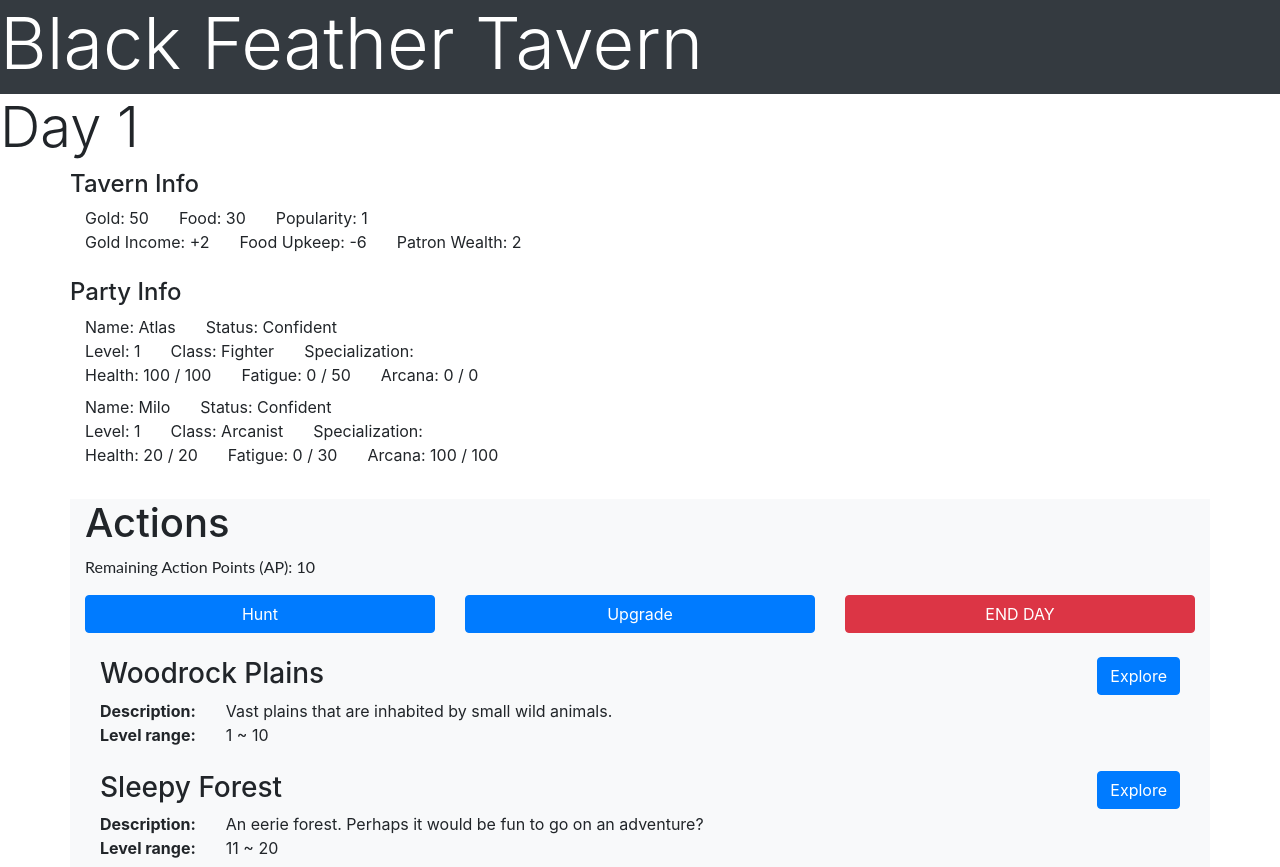
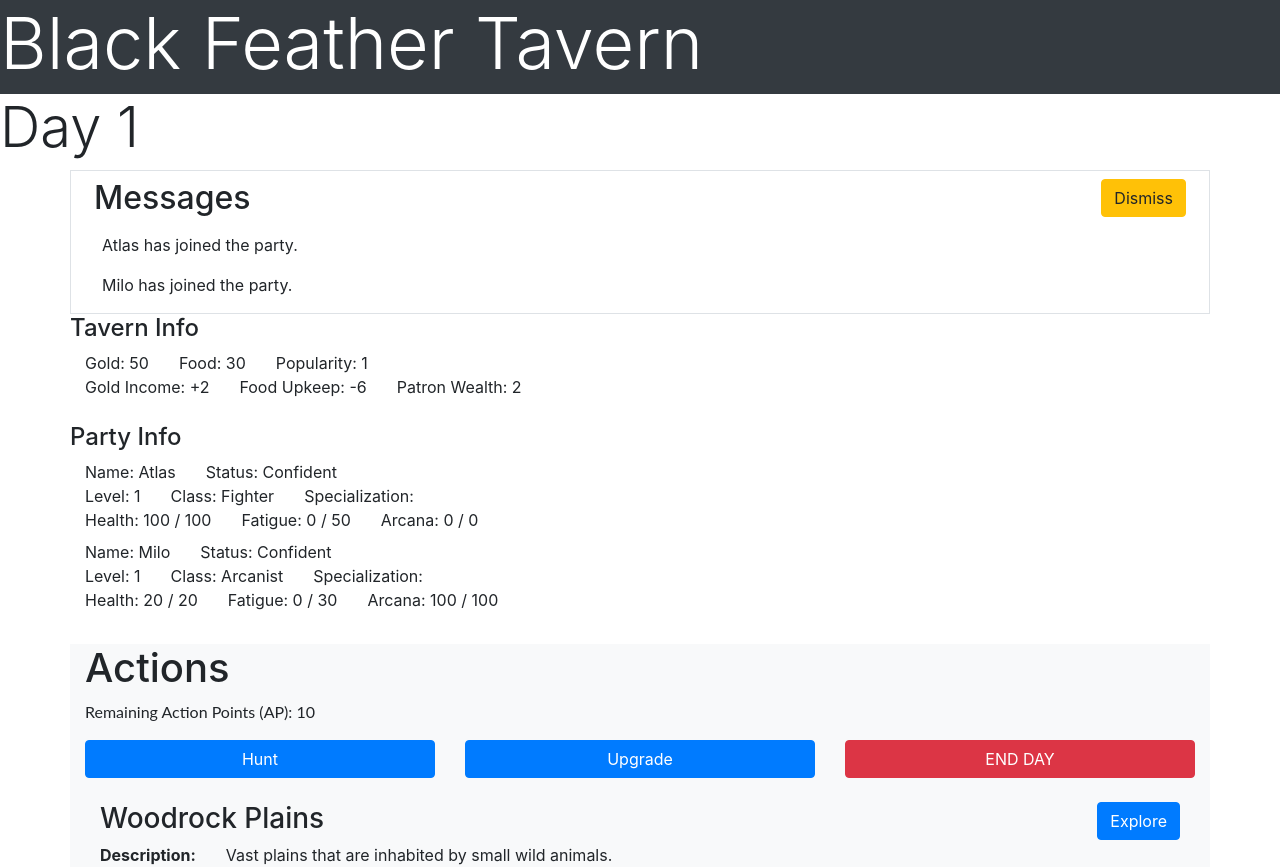
Before and after one commit to Infiniafication/angular-tavern, an Angular app: page /tavern in a window 1280 px wide. Shown: the top 867 px of the page. Built offline with nearby package versions, Linux system fonts and the light colour scheme.

Commit message:
Add Messages

```diff
--- a/src/app/app.component.html
+++ b/src/app/app.component.html
@@ -12,6 +12,7 @@
     <h1 class="display-4"> Day {{day}} </h1>
   </div>
 
+  <app-messages></app-messages>
   <app-tavern-stat></app-tavern-stat>
   <app-heroes></app-heroes>
 
--- a/src/app/app.module.ts
+++ b/src/app/app.module.ts
@@ -7,11 +7,13 @@ import { HuntAreaComponent } from './hunt-area/hunt-area.component';
 import { TavernStatComponent } from './tavern-stat/tavern-stat.component';
 import { HeroesComponent } from './heroes/heroes.component';
 import { HeroService } from './hero.service';
+import { MessagesComponent } from './messages/messages.component';
+import { MessageService } from './message.service';
 
 @NgModule({
   imports:      [ BrowserModule, FormsModule ],
-  declarations: [ AppComponent, HuntAreaComponent, TavernStatComponent, HeroesComponent ],
+  declarations: [ AppComponent, HuntAreaComponent, TavernStatComponent, HeroesComponent, MessagesComponent ],
   bootstrap:    [ AppComponent ],
-  providers: [HeroService]
+  providers: [HeroService, MessageService]
 })
 export class AppModule { }
--- a/src/app/hero.service.ts
+++ b/src/app/hero.service.ts
@@ -3,15 +3,18 @@ import { Observable, of } from 'rxjs';
 import { Hero } from './hero';
 import { HEROES } from './mock-heroes'; //TODO: Replace this with proper data storage method
 import { heroClass } from './hero-class';
+import { MessageService } from './message.service';
 
 @Injectable({
   providedIn: 'root',
 })
 export class HeroService {
 
-  constructor() { }
+  constructor(private messageService: MessageService) { }
 
   getHeroes(): Observable<Hero[]> {
+    this.messageService.add('Atlas has joined the party.');
+    this.messageService.add('Milo has joined the party.');
     return of(HEROES);
   }
 
--- /dev/null
+++ b/src/app/message.service.ts
@@ -0,0 +1,19 @@
+import { Injectable } from '@angular/core';
+
+@Injectable({
+  providedIn: 'root',
+})
+export class MessageService {
+
+  constructor() { }
+
+  messages: string[] = [];
+
+  add(message: string) {
+    this.messages.push(message);
+  }
+
+  clear() {
+    this.messages = [];
+  }
+}
--- /dev/null
+++ b/src/app/messages/messages.component.html
@@ -0,0 +1,21 @@
+<div class="container border" *ngIf="messageService.messages.length">
+  <div class="row p-2">
+    <div class="col">
+      <h2>Messages</h2>
+    </div>
+    <div class="col text-right">
+      <button class="clear btn btn-warning" (click)="messageService.clear()">Dismiss</button>
+    </div>
+  </div>
+  <div class="row">
+    <div class="col ml-3">
+      <div *ngFor='let message of messageService.messages'>
+        <ul class="list-unstyled">
+          <li>
+            {{message}}
+          </li>
+        </ul>
+      </div>
+    </div>
+  </div>
+</div>
--- /dev/null
+++ b/src/app/messages/messages.component.ts
@@ -0,0 +1,16 @@
+import { Component, OnInit } from '@angular/core';
+import { MessageService } from '../message.service';
+
+@Component({
+  selector: 'app-messages',
+  templateUrl: './messages.component.html',
+  styleUrls: ['./messages.component.css']
+})
+export class MessagesComponent implements OnInit {
+
+  constructor(public messageService: MessageService) { }
+
+  ngOnInit() {
+  }
+
+}
```
Also changed, not shown: src/app/messages/messages.component.css (added).
